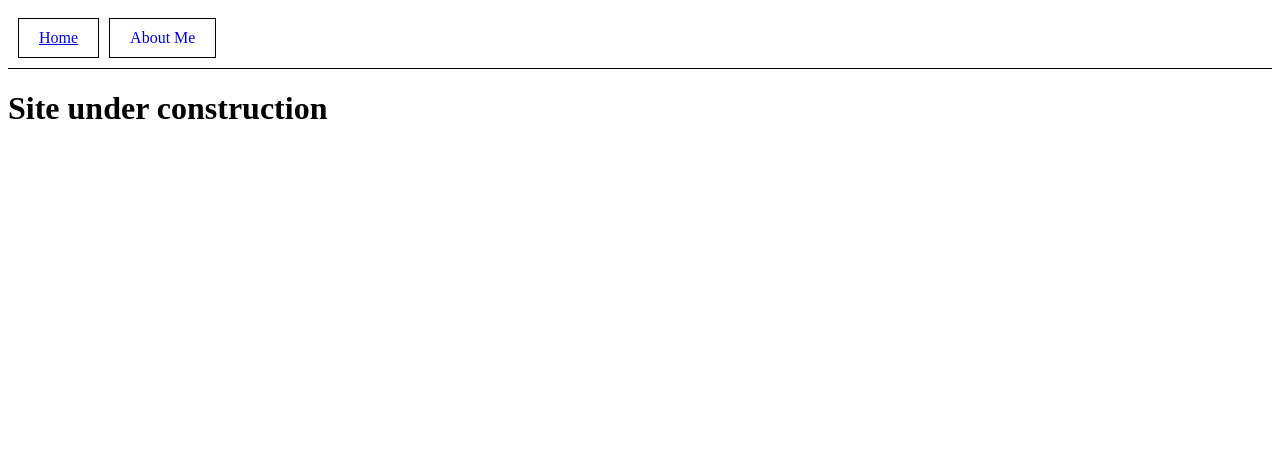
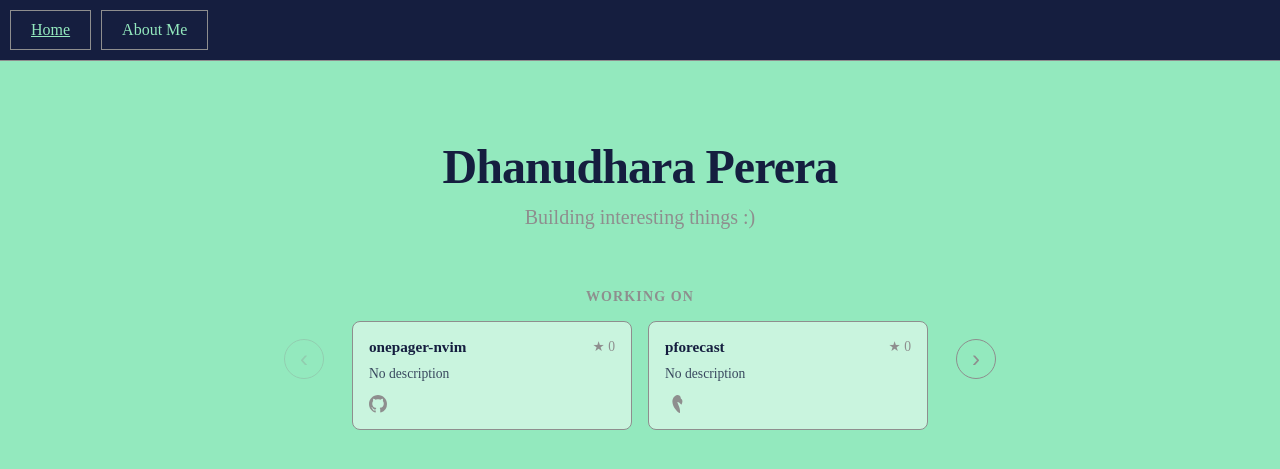
Before and after one commit to dhanudhara/dhanudhara.github.io, a Jekyll site: the page built from docs/index.html, in a window 1280 px wide. Shown: the top 469 px of the page. Built offline with Jekyll 4.4.1, drawn with Linux system fonts in a browser that asks for light colours; comment, search, counter and statistics services are not loaded.

Commit message:
feat: replace placeholder homepage with project carousel
- Remove "Site under construction" and cogwheel gif
- Add minimal hero section with name and tagline
- Add live carousel that fetches real repo data from GitHub and Codeberg APIs
- Add _data/repos.yml to manage displayed projects
- Implement zen/minimal layout using 60/30/10 color scheme
- Show language dots fetched from GitHub's linguist colors.json
- Handle API failure gracefully with fallback text

```diff
--- /dev/null
+++ b/docs/_assets/carousel.js
@@ -0,0 +1,147 @@
+(function () {
+  const COLORS_URL = 'https://raw.githubusercontent.com/github/linguist/master/lib/linguist/colors.json';
+  const COLORS_CACHE_KEY = 'ghLangColors';
+
+  const track = document.getElementById('carousel-track');
+  const prevBtn = document.getElementById('carousel-prev');
+  const nextBtn = document.getElementById('carousel-next');
+  const container = document.getElementById('carousel');
+
+  let currentSlide = 0;
+  let slides = [];
+
+  function getPlatformIcon(platform) {
+    if (platform === 'github') {
+      return '<svg width="16" height="16" viewBox="0 0 16 16" fill="currentColor"><path d="M8 0C3.58 0 0 3.58 0 8c0 3.54 2.29 6.53 5.47 7.59.4.07.55-.17.55-.38 0-.19-.01-.82-.01-1.49-2.01.37-2.53-.49-2.69-.94-.09-.23-.48-.94-.82-1.13-.28-.15-.68-.52-.01-.53.63-.01 1.08.58 1.23.82.72 1.21 1.87.87 2.33.66.07-.52.28-.87.51-1.07-1.78-.2-3.64-.89-3.64-3.95 0-.87.31-1.59.82-2.15-.08-.2-.36-1.02.08-2.12 0 0 .67-.21 2.2.82.64-.18 1.32-.27 2-.27.68 0 1.36.09 2 .27 1.53-1.04 2.2-.82 2.2-.82.44 1.1.16 1.92.08 2.12.51.56.82 1.27.82 2.15 0 3.07-1.87 3.75-3.65 3.95.29.25.54.73.54 1.48 0 1.07-.01 1.93-.01 2.2 0 .21.15.46.55.38A8.013 8.013 0 0016 8c0-4.42-3.58-8-8-8z"/></svg>';
+    }
+    return '<svg width="16" height="16" viewBox="0 0 16 16" fill="currentColor"><path d="M11.15 0C9.64.12 7.56 1.43 6.82 3.91c-.76 2.56.2 5.6 2.28 8.55 1.16 1.65 2.54 2.98 3.49 3.54h.01c.3.18.57.1.63-.21.17-.83.21-2.3-.3-4.21-.29-1.08-.74-2.2-1.15-3.18-.28-.68-.55-1.28-.72-1.75-.09-.25.07-.44.3-.37.7.2 1.48.68 2.08 1.17.48.4.88.82 1.13 1.08.05.05.13.04.16-.02.56-1.16.85-2.52.73-3.39-.12-.83-.62-1.58-1.28-1.83C13.79.6 12.62.06 11.16 0z"/></svg>';
+  }
+
+  function getCategoryLabel(category) {
+    return category === 'work' ? 'Working on' : 'Contributions';
+  }
+
+  async function fetchColors() {
+    try {
+      const cached = sessionStorage.getItem(COLORS_CACHE_KEY);
+      if (cached) return JSON.parse(cached);
+      const res = await fetch(COLORS_URL);
+      if (!res.ok) throw new Error('Failed to fetch colors');
+      const data = await res.json();
+      sessionStorage.setItem(COLORS_CACHE_KEY, JSON.stringify(data));
+      return data;
+    } catch {
+      return {};
+    }
+  }
+
+  function getLangColor(lang, colors) {
+    if (!lang || !colors[lang]) return '#8e8e8e';
+    return colors[lang];
+  }
+
+  async function fetchRepoData(repo) {
+    const url = repo.platform === 'github'
+      ? `https://api.github.com/repos/${repo.owner}/${repo.repo}`
+      : `https://codeberg.org/api/v1/repos/${repo.owner}/${repo.repo}`;
+    try {
+      const res = await fetch(url);
+      if (!res.ok) throw new Error('API error');
+      return await res.json();
+    } catch {
+      return null;
+    }
+  }
+
+  function renderCard(data, repo, colors) {
+    const name = data?.name || repo.repo;
+    const desc = data?.description || 'No description';
+    const lang = data?.language || null;
+    const stars = data?.stargazers_count ?? data?.stars_count ?? 0;
+    const url = data?.html_url || `https://${repo.platform}.com/${repo.owner}/${repo.repo}`;
+    const langColor = getLangColor(lang, colors);
+
+    return `
+      <a href="${url}" target="_blank" rel="noopener noreferrer" class="repo-card">
+        <div class="repo-card-header">
+          <span class="repo-name">${name}</span>
+          <span class="repo-stars">★ ${stars}</span>
+        </div>
+        <p class="repo-desc">${desc}</p>
+        <div class="repo-footer">
+          ${lang ? `<span class="repo-lang"><span class="lang-dot" style="background:${langColor}"></span>${lang}</span>` : ''}
+          <span class="repo-platform">${getPlatformIcon(repo.platform)}</span>
+        </div>
+      </a>
+    `;
+  }
+
+  function buildSlides(groups, colors) {
+    return groups.map(group => ({
+      label: getCategoryLabel(group.category),
+      html: group.repos.map(r => renderCard(r.data, r.repo, colors)).join('')
+    }));
+  }
+
+  function render() {
+    currentSlide = 0;
+    track.innerHTML = slides.map((slide, i) => `
+      <div class="carousel-slide${i === 0 ? ' active' : ''}">
+        <h3 class="slide-label">${slide.label}</h3>
+        <div class="slide-cards">${slide.html}</div>
+      </div>
+    `).join('');
+    updateArrows();
+  }
+
+  function goToSlide(index) {
+    if (index < 0 || index >= slides.length) return;
+    currentSlide = index;
+    const offset = -currentSlide * 100;
+    track.style.transform = `translateX(${offset}%)`;
+    track.querySelectorAll('.carousel-slide').forEach((el, i) => {
+      el.classList.toggle('active', i === currentSlide);
+    });
+    updateArrows();
+  }
+
+  function updateArrows() {
+    prevBtn.disabled = currentSlide === 0;
+    nextBtn.disabled = currentSlide === slides.length - 1;
+  }
+
+  async function init() {
+    const reposData = document.getElementById('repos-data');
+    if (!reposData) return;
+    const repos = JSON.parse(reposData.textContent);
+    if (!repos.length) {
+      container.style.display = 'none';
+      return;
+    }
+
+    const [colors, ...results] = await Promise.all([
+      fetchColors(),
+      ...repos.map(fetchRepoData)
+    ]);
+
+    const workRepos = { category: 'work', repos: [] };
+    const contribRepos = { category: 'contribution', repos: [] };
+
+    repos.forEach((repo, i) => {
+      const group = repo.category === 'work' ? workRepos : contribRepos;
+      group.repos.push({ repo, data: results[i] });
+    });
+
+    slides = buildSlides([workRepos, contribRepos], colors);
+    render();
+
+    prevBtn.addEventListener('click', () => goToSlide(currentSlide - 1));
+    nextBtn.addEventListener('click', () => goToSlide(currentSlide + 1));
+  }
+
+  if (document.readyState === 'loading') {
+    document.addEventListener('DOMContentLoaded', init);
+  } else {
+    init();
+  }
+})();
--- a/docs/_assets/main.css
+++ b/docs/_assets/main.css
@@ -1,5 +1,18 @@
 :root {
-  --primary-accent: #93e9be;
+  --primary: #93e9be;
+  --secondary: #151e3f;
+  --accent: #8e8e8e;
+}
+
+* {
+  margin: 0;
+  padding: 0;
+  box-sizing: border-box;
+}
+
+body {
+  background-color: var(--primary);
+  color: var(--secondary);
 }
 
 .content-image {
@@ -15,9 +28,11 @@ nav {
   flex-wrap: wrap;
   gap: 10px;
   padding: 10px;
-  border-bottom: 1px solid #000;
+  border-bottom: 1px solid var(--accent);
   align-items: center;
   justify-content: space-between;
+  background-color: var(--secondary);
+  color: var(--primary);
 }
 
 nav .nav-links {
@@ -28,9 +43,10 @@ nav .nav-links {
 
 nav a {
   text-decoration: none;
-  border: 1px solid #000;
+  border: 1px solid var(--accent);
   padding: 10px 20px;
   display: inline-block;
+  color: var(--primary);
 }
 
 nav a.current {
@@ -38,8 +54,8 @@ nav a.current {
 }
 
 nav .download-btn {
-  background-color: var(--primary-accent);
-  border: 1px solid #000;
+  background-color: var(--primary);
+  border: 1px solid var(--accent);
   padding: 10px;
   cursor: pointer;
   display: flex;
@@ -49,6 +65,7 @@ nav .download-btn {
 
 nav .download-btn svg {
   display: block;
+  fill: var(--secondary);
 }
 
 @media (max-width: 600px) {
@@ -70,3 +87,211 @@ nav .download-btn svg {
     width: 100%;
   }
 }
+
+.hero {
+  display: flex;
+  flex-direction: column;
+  align-items: center;
+  justify-content: center;
+  padding: 80px 20px 40px;
+  text-align: center;
+}
+
+.hero-name {
+  font-size: 3rem;
+  font-weight: 700;
+  color: var(--secondary);
+  letter-spacing: -0.02em;
+  line-height: 1.1;
+}
+
+.hero-tagline {
+  margin-top: 12px;
+  font-size: 1.25rem;
+  color: var(--accent);
+  font-weight: 400;
+}
+
+.carousel {
+  display: flex;
+  align-items: center;
+  justify-content: center;
+  gap: 16px;
+  padding: 20px;
+  max-width: 800px;
+  margin: 0 auto;
+}
+
+.carousel-viewport {
+  overflow: hidden;
+  flex: 1;
+  max-width: 600px;
+}
+
+.carousel-track {
+  display: flex;
+  transition: transform 0.3s ease;
+}
+
+.carousel-slide {
+  min-width: 100%;
+  padding: 0 4px;
+}
+
+.slide-label {
+  font-size: 0.875rem;
+  text-transform: uppercase;
+  letter-spacing: 0.08em;
+  color: var(--accent);
+  margin-bottom: 16px;
+  text-align: center;
+}
+
+.slide-cards {
+  display: flex;
+  gap: 16px;
+  justify-content: center;
+}
+
+.repo-card {
+  display: flex;
+  flex-direction: column;
+  background: rgba(255, 255, 255, 0.5);
+  border: 1px solid var(--accent);
+  border-radius: 8px;
+  padding: 16px;
+  text-decoration: none;
+  color: var(--secondary);
+  flex: 1;
+  max-width: 280px;
+  transition: background 0.2s, transform 0.2s;
+}
+
+.repo-card:hover {
+  background: rgba(255, 255, 255, 0.8);
+  transform: translateY(-2px);
+}
+
+.repo-card-header {
+  display: flex;
+  justify-content: space-between;
+  align-items: center;
+  margin-bottom: 8px;
+}
+
+.repo-name {
+  font-weight: 600;
+  font-size: 0.95rem;
+}
+
+.repo-stars {
+  font-size: 0.85rem;
+  color: var(--accent);
+}
+
+.repo-desc {
+  font-size: 0.85rem;
+  line-height: 1.4;
+  color: var(--secondary);
+  opacity: 0.8;
+  margin-bottom: 12px;
+  flex: 1;
+  display: -webkit-box;
+  -webkit-line-clamp: 3;
+  -webkit-box-orient: vertical;
+  overflow: hidden;
+}
+
+.repo-footer {
+  display: flex;
+  justify-content: space-between;
+  align-items: center;
+  margin-top: auto;
+}
+
+.repo-lang {
+  font-size: 0.8rem;
+  display: flex;
+  align-items: center;
+  gap: 4px;
+  color: var(--accent);
+}
+
+.lang-dot {
+  width: 10px;
+  height: 10px;
+  border-radius: 50%;
+  display: inline-block;
+}
+
+.repo-platform {
+  color: var(--accent);
+  display: flex;
+  align-items: center;
+}
+
+.repo-platform svg {
+  width: 18px;
+  height: 18px;
+}
+
+.carousel-btn {
+  background: none;
+  border: 1px solid var(--accent);
+  color: var(--accent);
+  font-size: 1.5rem;
+  width: 40px;
+  height: 40px;
+  border-radius: 50%;
+  cursor: pointer;
+  display: flex;
+  align-items: center;
+  justify-content: center;
+  transition: background 0.2s, color 0.2s;
+  flex-shrink: 0;
+}
+
+.carousel-btn:hover:not(:disabled) {
+  background: var(--secondary);
+  color: var(--primary);
+  border-color: var(--secondary);
+}
+
+.carousel-btn:disabled {
+  opacity: 0.3;
+  cursor: default;
+}
+
+.carousel-btn:focus-visible {
+  outline: 2px solid var(--secondary);
+  outline-offset: 2px;
+}
+
+@media (max-width: 600px) {
+  .hero {
+    padding: 60px 16px 30px;
+  }
+
+  .hero-name {
+    font-size: 2rem;
+  }
+
+  .hero-tagline {
+    font-size: 1rem;
+  }
+
+  .carousel {
+    gap: 8px;
+    padding: 16px;
+  }
+
+  .slide-cards {
+    flex-direction: column;
+    align-items: center;
+  }
+
+  .repo-card {
+    max-width: 100%;
+    width: 100%;
+  }
+}
--- a/docs/index.html
+++ b/docs/index.html
@@ -3,11 +3,28 @@ layout: default
 title: Home
 ---
 
-<h1>Site under construction</h1>
+<script id="repos-data" type="application/json">[
+{% for repo in site.data.repos %}
+  {
+    "owner": "{{ repo.owner }}",
+    "repo": "{{ repo.repo }}",
+    "platform": "{{ repo.platform }}",
+    "category": "{{ repo.category }}"
+  }{% unless forloop.last %},{% endunless %}
+{% endfor %}
+]</script>
 
-<div id="home-content-image"
-     hx-get="{{ '/_assets/content-image.html' | relative_url }}"
-     hx-trigger="load"
-     hx-swap="outerHTML">
-  <!-- Cog wheel image will be lazy-loaded here by htmx -->
-</div>
+<section class="hero">
+  <h1 class="hero-name">Dhanudhara Perera</h1>
+  <p class="hero-tagline">Building interesting things :)</p>
+</section>
+
+<section class="carousel" id="carousel">
+  <button class="carousel-btn carousel-prev" id="carousel-prev" aria-label="Previous">‹</button>
+  <div class="carousel-viewport">
+    <div class="carousel-track" id="carousel-track"></div>
+  </div>
+  <button class="carousel-btn carousel-next" id="carousel-next" aria-label="Next">›</button>
+</section>
+
+<script src="{{ '/_assets/carousel.js' | relative_url }}"></script>
```
Also changed, not shown: docs/_assets/_colors.scss (added, +31 -0 lines), docs/_data/repos.yml (added, +12 -0 lines).
